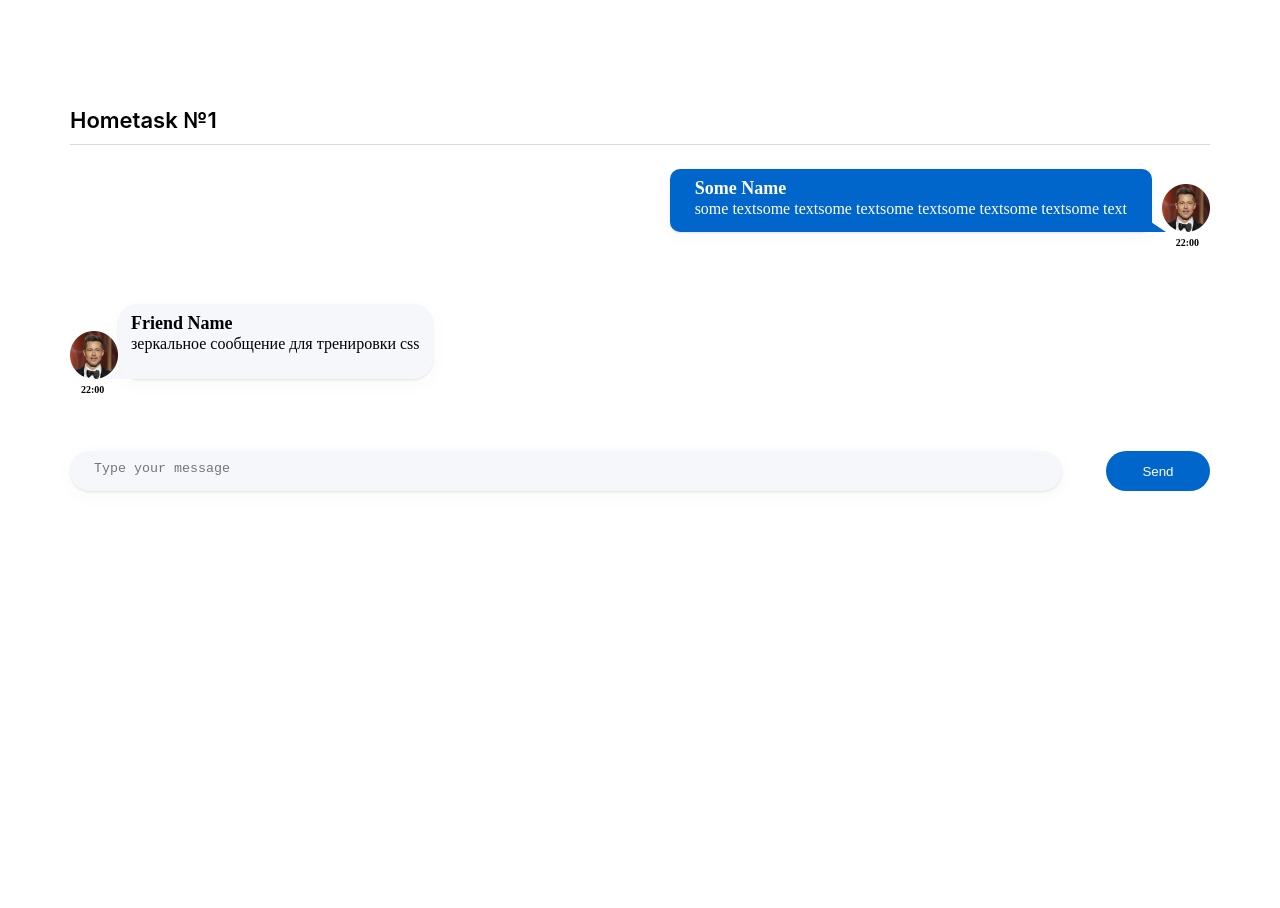
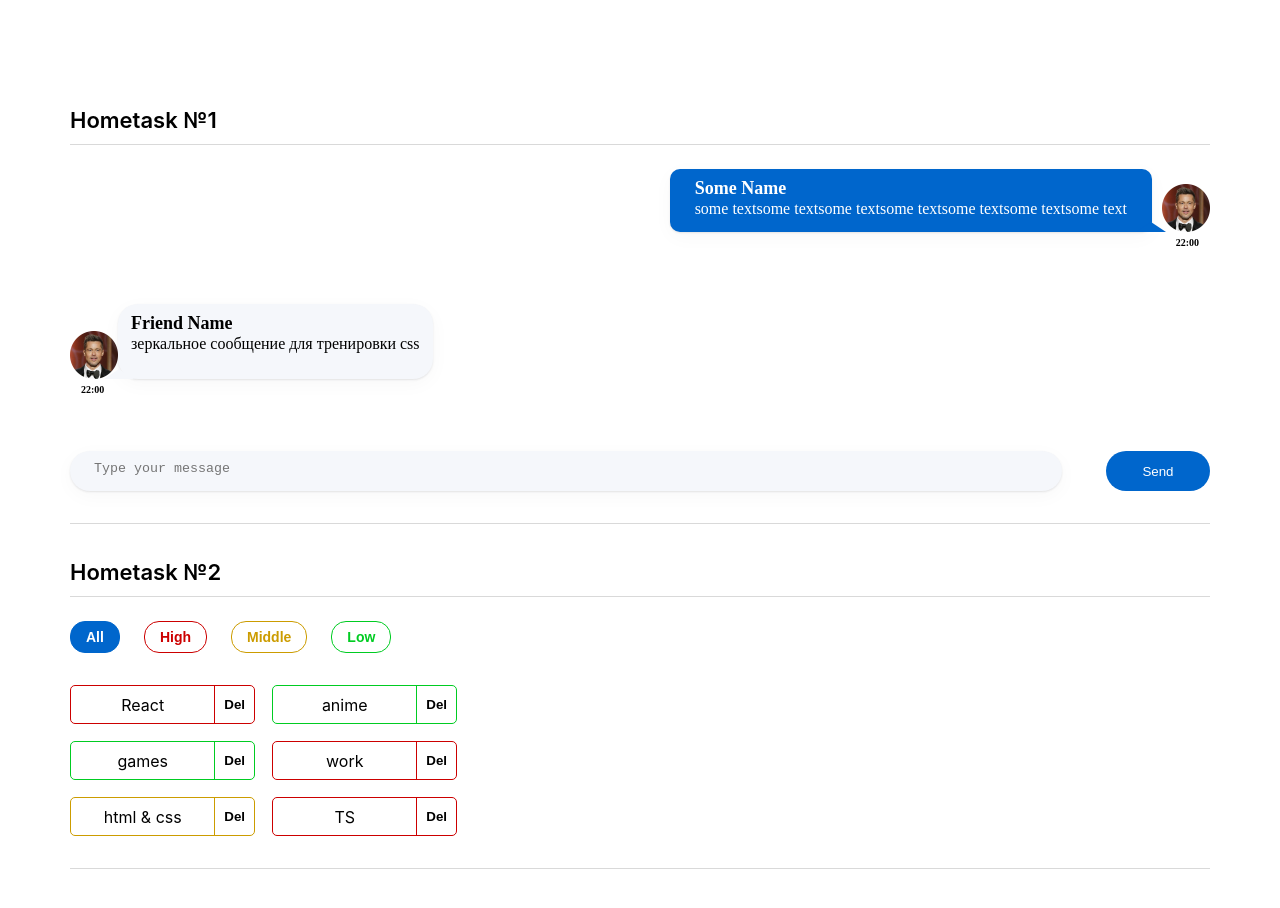
Before and after one commit to vovitolog/incubator-homework, a React (Create React App) app: page /#/pre-junior in a window 1280 px wide. Shown: the top 908 px of the page. Before the commit the page ends 800 px from the top, so only its background shows below. Built offline with nearby package versions, Linux system fonts and the light colour scheme.

Commit message:
feat: add homework 2 solution

```diff
--- a/src/s1-main/App.module.css
+++ b/src/s1-main/App.module.css
@@ -6,6 +6,9 @@
 .hw {
     display: flex;
     flex-direction: column;
+    border-bottom: 1px solid #D9D9D9;
+    margin-bottom: 35px;
+    padding-bottom: 32px;
 }
 
 .hwTitle {
--- a/src/s1-main/App.tsx
+++ b/src/s1-main/App.tsx
@@ -1,13 +1,14 @@
 import React from 'react'
 import s from './App.module.css'
 import HW1 from '../s2-homeworks/hw01/HW1'
+import HW2 from "../s2-homeworks/hw02/HW2";
 
 function App() {
     return (
         <div className={s.App}>
             <HW1/>
             {/*раскомментировать по ходу выполнения*/}
-            {/*<HW2/>*/}
+            <HW2/>
             {/*<HW3/>*/}
             {/*<HW4/>*/}
 
--- a/src/s2-homeworks/hw02/HW2.tsx
+++ b/src/s2-homeworks/hw02/HW2.tsx
@@ -17,46 +17,52 @@
 * */
 
 // types
-export type AffairPriorityType = any // need to fix any
+export type AffairPriorityType = 'high' | 'low' | 'middle'// need to fix any
 export type AffairType = {
-    _id: any // need to fix any
-    name: any // need to fix any
+    _id: number // need to fix any
+    name: string // need to fix any
     priority: AffairPriorityType
 }
 export type FilterType = 'all' | AffairPriorityType
 
 // constants
-const defaultAffairs: any = [ // need to fix any
+const defaultAffairs: AffairType[] = [ // need to fix any
     {_id: 1, name: 'React', priority: 'high'}, // студенты могут изменить содержимое name и количество элементов в массиве, ...priority не менять!
     {_id: 2, name: 'anime', priority: 'low'},
     {_id: 3, name: 'games', priority: 'low'},
     {_id: 4, name: 'work', priority: 'high'},
     {_id: 5, name: 'html & css', priority: 'middle'},
+    {_id: 6, name: 'TS', priority: 'high'},
 ]
 
 // pure helper functions
-export const filterAffairs = (affairs: any, filter: any): any => { // need to fix any
-
+export const filterAffairs = (affairs: AffairType[], filter: FilterType): AffairType[] => { // need to fix any
+    //if (filter === 'all') return affairs;
+    if (filter === 'high') return affairs.filter(el => el.priority === 'high');
+    if (filter === 'low') return affairs.filter(el => el.priority === 'low');
+    if (filter === 'middle') return affairs.filter(el => el.priority === 'middle');
 
     return affairs // need to fix
 }
-export const deleteAffair = (affairs: any, _id: any): any => { // need to fix any
+export const deleteAffair = (affairs: AffairType[], _id: number): AffairType[] => { // need to fix any
 
-    return affairs // need to fix
+    return affairs.filter(el => el._id !== _id) // need to fix
 }
 
 function HW2() {
-    const [affairs, setAffairs] = useState<any>(defaultAffairs) // need to fix any
+    const [affairs, setAffairs] = useState<AffairType[]>(defaultAffairs) // need to fix any
     const [filter, setFilter] = useState<FilterType>('all')
 
+    console.log((filter))
+
     const filteredAffairs = filterAffairs(affairs, filter)
-    const deleteAffairCallback = (_id: any) => { // need to fix any
-        // need to fix
+    const deleteAffairCallback = (_id: number) => { // need to fix any
+       setAffairs(affairs.filter(el => el._id !== _id))
     }
 
     return (
         <div id={'hw2'}>
-            <div className={s2.hwTitle}>Homework #2</div>
+            <div className={s2.hwTitle}>Hometask №2</div>
             <div className={s2.hw}>
                 <Affairs
                     data={filteredAffairs}
--- a/src/s2-homeworks/hw02/affairs/Affairs.tsx
+++ b/src/s2-homeworks/hw02/affairs/Affairs.tsx
@@ -4,24 +4,28 @@
 import s from './Affairs.module.css'
 
 type AffairsPropsType = {
-    data: any // need to fix any
-    setFilter: any
-    deleteAffairCallback: any
+    data: AffairType[] // need to fix any
+    setFilter: (filter: FilterType) => void;
+    deleteAffairCallback: (_id: number) => void
     filter: FilterType
 }
 
 function Affairs(props: AffairsPropsType) {
     const setAll = () => {
-        // need to fix
+       props.setFilter('all');
+       console.log(props.filter)
     }
     const setHigh = () => {
-        // need to fix
+        props.setFilter('high');
+        console.log(props.filter)
     }
     const setMiddle = () => {
-        // need to fix
+        props.setFilter('middle');
+        console.log(props.filter)
     }
     const setLow = () => {
-        // need to fix
+        props.setFilter('low');
+        console.log(props.filter)
     }
 
     const cnAll = s.button + ' ' + s.all + (props.filter === 'all' ? ' ' + s.active : '')
--- a/src/s2-homeworks/hw02/affairs/affair/Affair.tsx
+++ b/src/s2-homeworks/hw02/affairs/affair/Affair.tsx
@@ -6,12 +6,12 @@
 type AffairPropsType = {
     // key не нужно типизировать
     affair: AffairType
-    deleteAffairCallback: any // need to fix any
+    deleteAffairCallback: (_id: number) => void // need to fix any
 }
 
 function Affair(props: AffairPropsType) {
     const deleteCallback = () => {
-        // need to fix
+       props.deleteAffairCallback(props.affair._id)
     }
 
     const nameClass = s.name + ' ' + s2[props.affair.priority]
@@ -25,23 +25,23 @@
         >
             <div id={'hw2-name-' + props.affair._id} className={nameClass}>
                 {/*создаёт студент*/}
-
+                {props.affair.name}
                 {/**/}
             </div>
             <div id={'hw2-priority-' + props.affair._id} hidden>
                 {/*создаёт студент*/}
-
+                {props.affair.priority}
                 {/**/}
             </div>
 
             <button
                 id={'hw2-button-delete-' + props.affair._id}
                 className={buttonClass}
-                // need to fix
+                onClick={() => deleteCallback()}
 
             >
                 {/*текст кнопки могут изменить студенты*/}
-                X
+                Del
                 {/**/}
             </button>
         </div>
```
